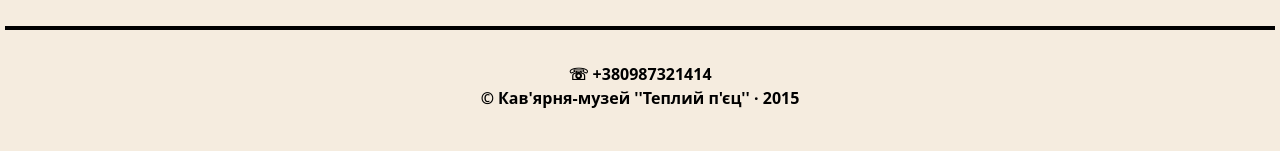
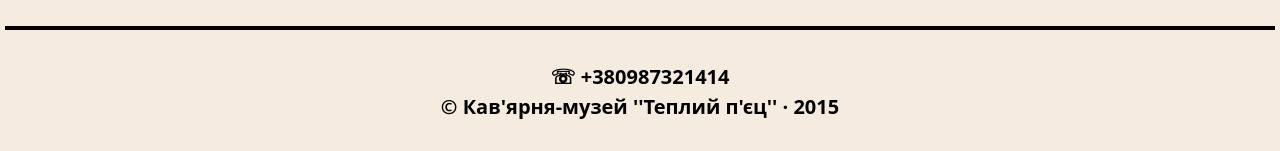
Before and after one commit to ShvydchenkoAndrii/tepliy_pjec_menu, a Next.js app: page / in a window 1280 px wide. Shown: the part 1290-1441 px from the top of the page. Built offline with nearby package versions, Linux system fonts and the light colour scheme.

Commit message:
add css for footer

```diff
--- a/components/Footer/Footer.js
+++ b/components/Footer/Footer.js
@@ -1,6 +1,6 @@
 export default function Footer() {
   return (
-    <div className="flex flex-col items-center m-8">
+    <div className="footer">
       <h2>☏ +380987321414 </h2>
       <h2>
         © Кав&apos;ярня-музей &apos;&apos;Теплий п&apos;єц&apos;&apos; · 2015
--- a/styles/globals.css
+++ b/styles/globals.css
@@ -178,6 +178,14 @@
   object-fit: contain;
 }
 
+.footer {
+  display: flex;
+  flex-direction: column;
+  align-items: center;
+  margin: 32px;
+  font-size: 16px;
+}
+
 @media (min-width: 481px) {
   .header img {
     width: 150px;
@@ -264,7 +272,6 @@
     width: 200px;
     height: 200px;
   }
-
 
   .itemDescripHotDrinks {
     font-weight: 300;
@@ -367,7 +374,9 @@
     font-weight: 300;
     font-size: 16px;
   }
-
+  .footer {
+    font-size: 16px;
+  }
 }
 
 @media (min-width: 1025px) {
@@ -464,6 +473,10 @@
   .itemDescripHotDrinks {
     font-weight: 300;
     font-size: 20px;
+  }
+
+  .footer {
+    font-size: 18px;
   }
 }
 
@@ -568,6 +581,7 @@
     height: 250px;
   }
 
-
-
+  .footer {
+    font-size: 20px;
+  }
 }
```
